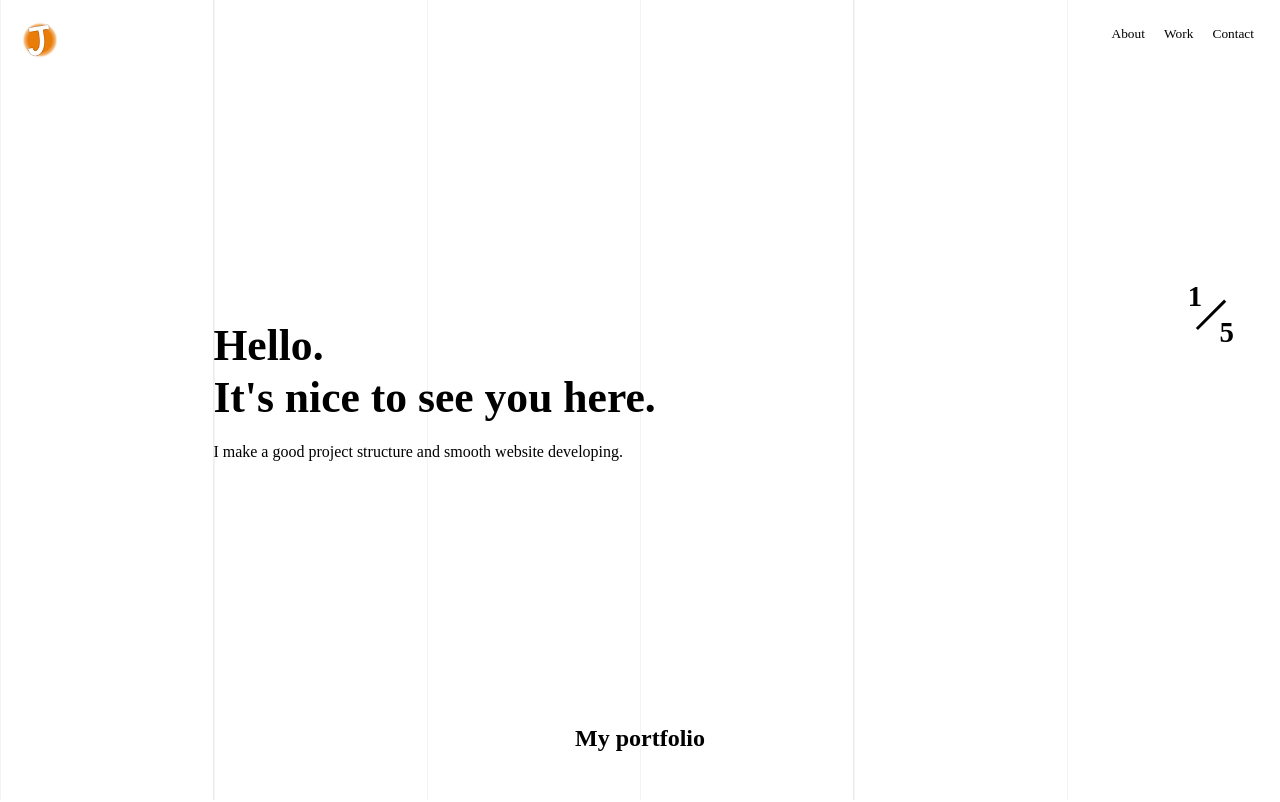
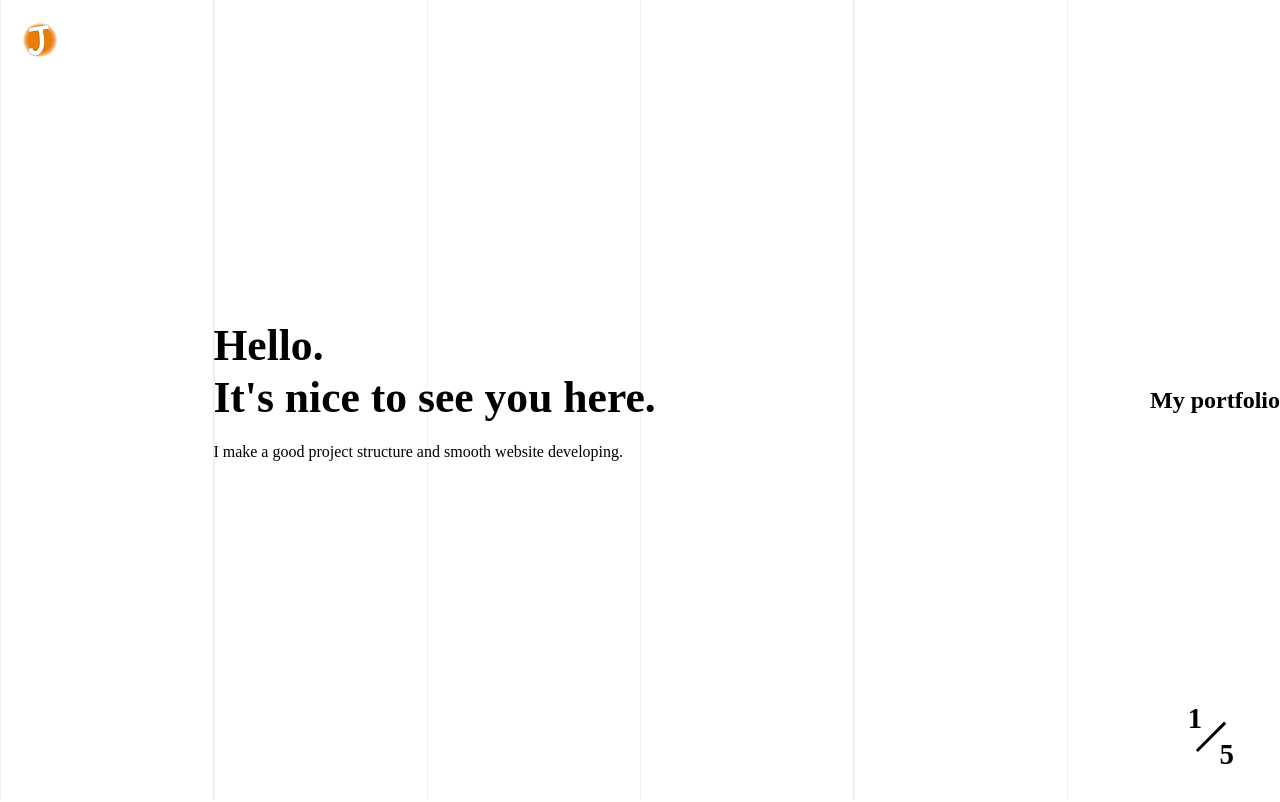
Before and after one commit to jason90929/jason-tseng-website-2019, a React (Create React App) app: page / in a window 1280 px wide. Shown: the top 802 px of the page. Built offline with nearby package versions, Linux system fonts and the light colour scheme; a web font is replaced by a local one.

Commit message:
使用橫幅模式

```diff
--- a/src/assets/styles/global.scss
+++ b/src/assets/styles/global.scss
@@ -1,6 +1,10 @@
-body {
+html, body {
+  position: relative;
   margin: 0;
   padding: 0;
+  width: 100%;
+  height: 100%;
+  overflow: hidden;
   -moz-osx-font-smoothing: grayscale;
 }
 
@@ -12,6 +16,7 @@ body {
 
 h1, h2, h3, h4, h5, h6, p, ul, li, figure {
   margin: 0;
+  padding: 0;
 }
 
 li {
--- a/src/container/Area/FirstArea.js
+++ b/src/container/Area/FirstArea.js
@@ -1,6 +1,5 @@
 import React, { Component } from 'react'
 import Area from './Area'
-import DoubleColorHoverText from '../../components/Effects/DoubleColorHoverText'
 import './first-area.scss'
 
 class FirstArea extends Component {
@@ -15,12 +14,6 @@ class FirstArea extends Component {
         <p className="first-area-text">
           I make a good project structure and smooth website developing.
         </p>
-        <div className="scroll-down-position">
-          <DoubleColorHoverText
-            className="scroll-down-text"
-            text="My portfolio">
-          </DoubleColorHoverText>
-        </div>
       </Area>
     )
   }
--- a/src/container/Area/area.scss
+++ b/src/container/Area/area.scss
@@ -1,6 +1,6 @@
 .area {
   position: relative;
-  margin: 0 16.67%;
-  width: 66.67%;
-  min-height: 100vh;
+  padding: 0 16.67%;
+  width: 100%;
+  height: 100vh;
 }
--- a/src/container/Area/first-area.scss
+++ b/src/container/Area/first-area.scss
@@ -14,18 +14,3 @@
 .first-area-text {
   margin: 1.25em 0;
 }
-
-.scroll-down-position {
-  position: absolute;
-  bottom: 0;
-  left: 0;
-  right: 0;
-  margin: 3em 0;
-  display: flex;
-  flex-direction: row;
-  justify-content: center;
-}
-
-.scroll-down-text {
-  font-size: 1.5em;
-}
--- /dev/null
+++ b/src/container/Aside/Aside.js
@@ -0,0 +1,20 @@
+import React, { Component } from 'react'
+import DoubleColorHoverText from '../../components/Effects/DoubleColorHoverText'
+import './aside.scss'
+
+class Aside extends Component {
+  render () {
+    return (
+      <aside className="aside">
+        <div className="scroll-position">
+          <DoubleColorHoverText
+            className="scroll-text"
+            text="My portfolio">
+          </DoubleColorHoverText>
+        </div>
+      </aside>
+    )
+  }
+}
+
+export default Aside
--- /dev/null
+++ b/src/container/Aside/aside.scss
@@ -0,0 +1,23 @@
+.aside {
+  position: fixed;
+  top: 0;
+  right: 0;
+  bottom: 0;
+  height: 100%;
+  display: flex;
+  flex-direction: column;
+  justify-content: center;
+  align-items: flex-end;
+  z-index: 2;
+}
+
+.scroll-position {
+  position: relative;
+  display: flex;
+  flex-direction: row;
+  justify-content: center;
+}
+
+.scroll-text {
+  font-size: 1.5em;
+}
--- a/src/container/Header/Header.js
+++ b/src/container/Header/Header.js
@@ -1,13 +1,13 @@
 import React, { Component } from 'react'
 import PortfolioNavigator from '../Portfolio/PortfolioNavigator'
-import Menu from '../Menu/Menu'
+// import Menu from '../Menu/Menu'
 import './header.scss'
 
 class Header extends Component {
   render () {
     return (
       <header className="header">
-        <Menu />
+        {/*<Menu />*/}
         <PortfolioNavigator />
       </header>
     )
--- a/src/container/Portfolio/portfolio-navigator.scss
+++ b/src/container/Portfolio/portfolio-navigator.scss
@@ -1,6 +1,6 @@
 .portfolio-navigator {
   position: fixed;
-  top: 35%;
+  bottom: 1em;
   right: 1.6em;
   font-size: 1.8em;
   font-weight: bold;
--- a/src/routes.js
+++ b/src/routes.js
@@ -9,16 +9,19 @@ import AppComponent from './container/AppComponent'
 import Header from './container/Header/Header'
 import Footer from './container/Footer'
 import Loading from './container/Loading/Loading'
+import Aside from './container/Aside/Aside'
+import './routes.scss'
 
 const routes = (
   <Router>
     <AppComponent>
-      <Loading key="Loading" />
-      <Header key="Header" />
+      <Loading />
+      <Header />
+      <Aside/>
       <main className="main">
         <Route exact path="/" component={Home} />
       </main>
-      <Footer key="Footer" />
+      <Footer />
     </AppComponent>
   </Router>
 );
--- /dev/null
+++ b/src/routes.scss
@@ -0,0 +1,9 @@
+.main {
+  display: flex;
+  flex-direction: row;
+  width: 100%;
+
+  > * {
+    flex-shrink: 0;
+  }
+}
```
Also changed, not shown: src/container/Header/header.scss (line endings or trailing spaces).
